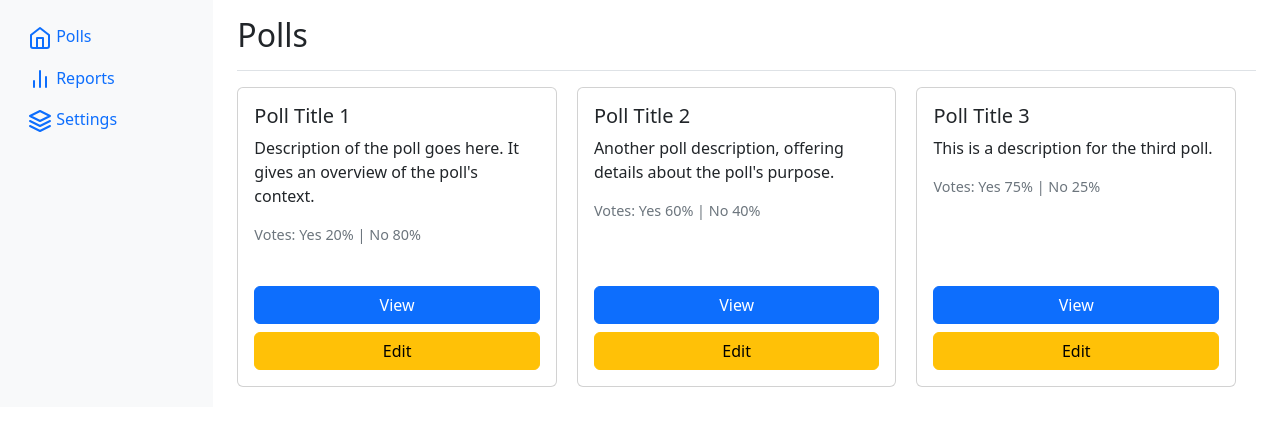
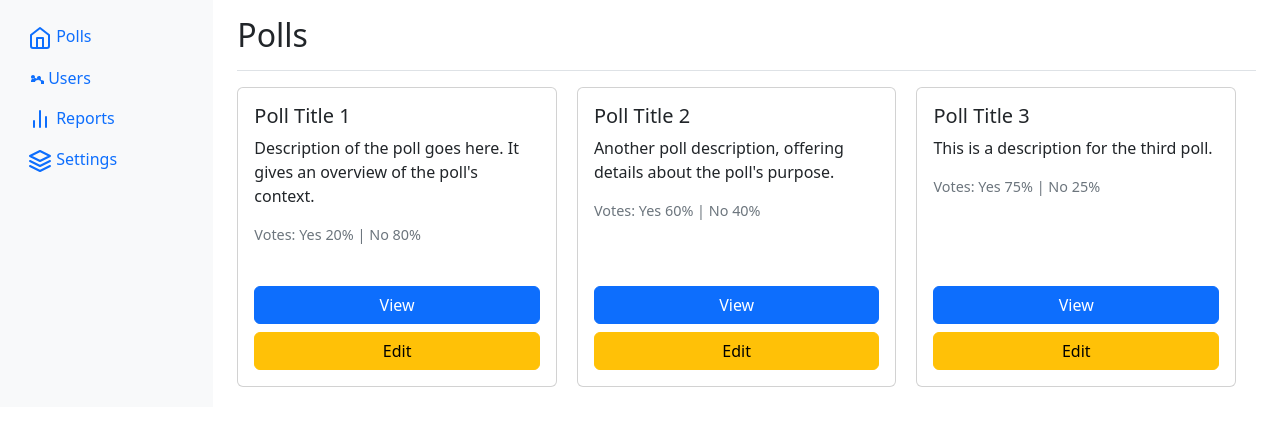
Before and after one commit to CS-UCY-EPL343/epl343.winter24.team5, a PHP site: page /admin_page.php in a window 1280 px wide. Shown: the part 40-466 px from the top of the page. Run offline with PHP 8.4, Linux system fonts and the light colour scheme.

Commit message:
changed admin page

```diff
--- a/admin_page.php
+++ b/admin_page.php
@@ -37,13 +37,9 @@ require_once 'navbar.php';
             flex-wrap: wrap;
             gap: 20px; /* Space between cards */
         }
-        .navbar .users-link {
-            margin-right: auto;
-        }
     </style>
 </head>
 <body>
-
     <div class="container-fluid">
         <div class="row">
             <!-- Sidebar -->
@@ -54,6 +50,14 @@ require_once 'navbar.php';
                             <a class="nav-link active" aria-current="page" href="#">
                                 <span data-feather="home"></span>
                                 Polls
+                            </a>
+                        </li>
+                        <li class="nav-item">
+                            <a class="nav-link" href="pending_user_approvals.php">
+                                <svg xmlns="http://www.w3.org/2000/svg" width="16" height="16" fill="currentColor" class="bi bi-people" viewBox="0 0 16 16">
+                                    <path d="M13 7c0 1.105-.897 2-2 2s-2-.895-2-2 .897-2 2-2 2 .895 2 2zM5 8c1.105 0 2-.895 2-2S6.105 4 5 4s-2 .895-2 2 .895 2 2 2zm8 1c1.978 0 4 1.02 4 3v1h-3.999L13 11c0-1.198-1.479-2-2.999-2s-2.999.802-2.999 2H3v-1c0-1.98 2.022-3 4-3 1.198 0 2.479.802 2.999 2h3.999C11.521 10 9 8.198 9 7c0-1.198 1.479-2 2.999-2z"/>
+                                </svg>
+                                Users
                             </a>
                         </li>
                         <li class="nav-item">
--- a/dashboard.php
+++ b/dashboard.php
@@ -40,7 +40,6 @@ require_once 'navbar.php';
     </style>
 </head>
 <body>
-    <!-- Navbar dynamically included -->
     <div class="container-fluid">
         <div class="row">
             <!-- Sidebar -->
```
